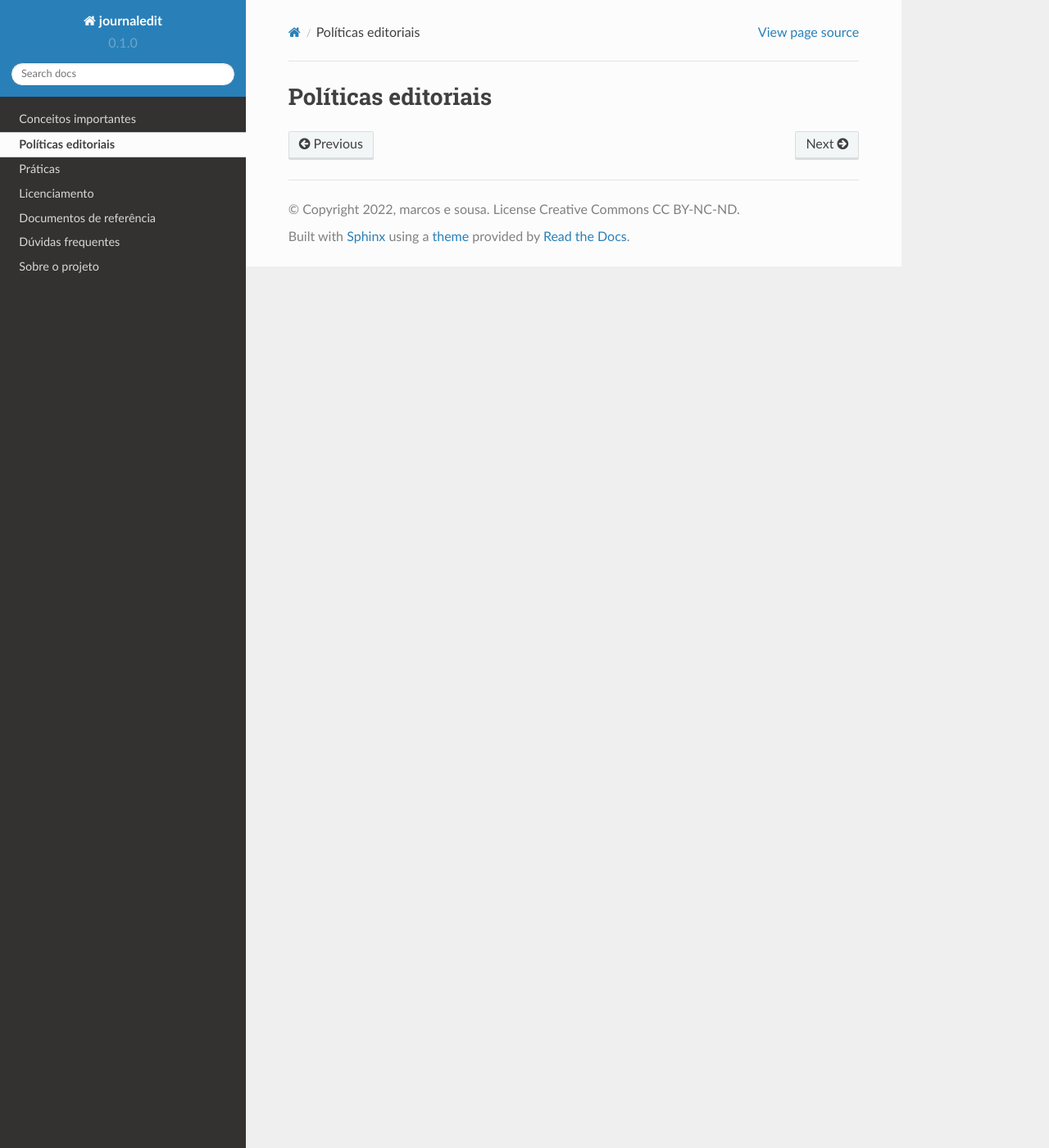
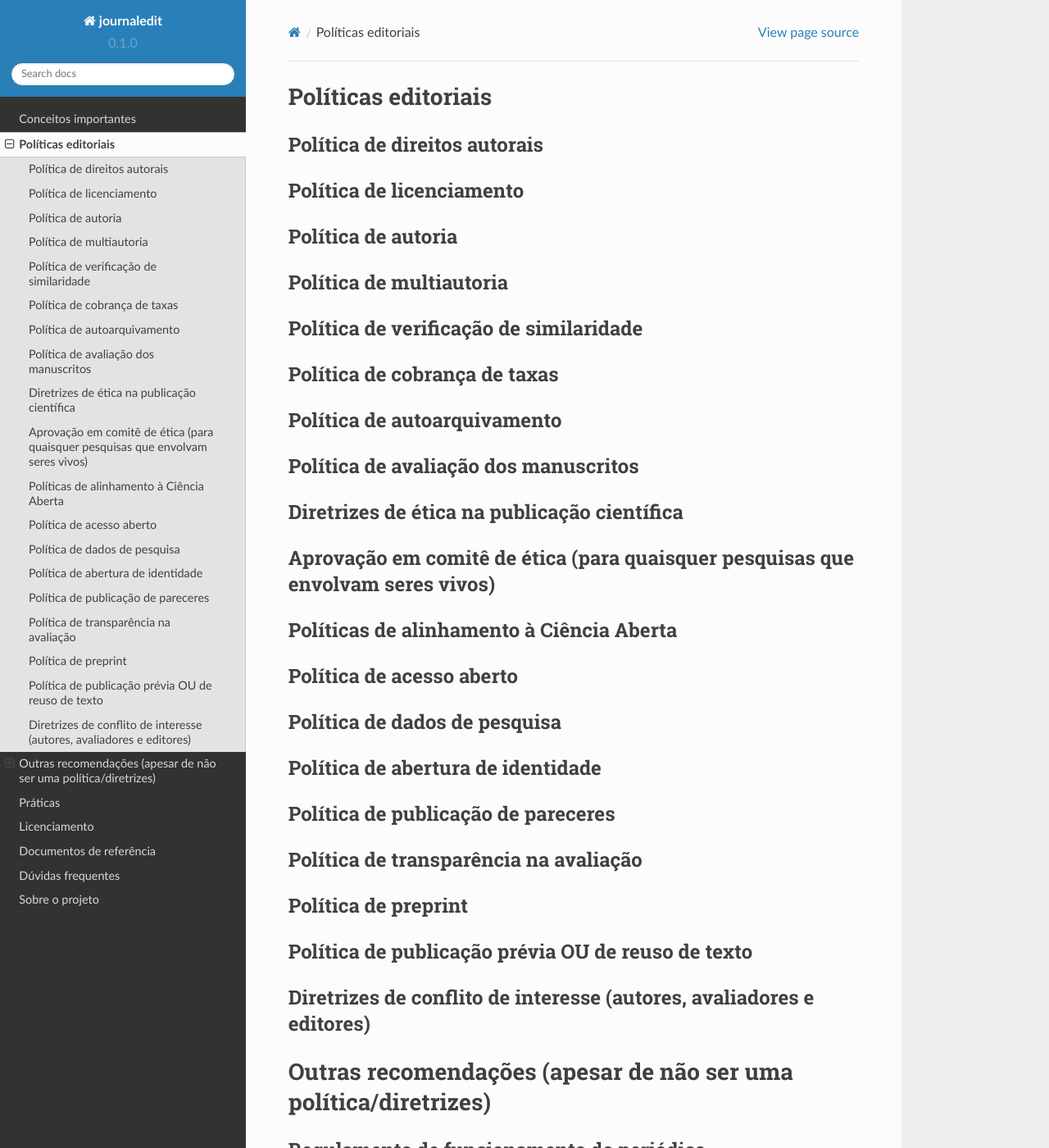
Before and after one commit to marcosesousa/journaledit, a Sphinx documentation site: the page built from docs/source/policies.rst, in a window 1280 px wide and 1400 px high. Shown: the whole window at 82% size. Built offline with Sphinx 7.4.7 and the Read the Docs theme 2.0.0, drawn with Linux system fonts in a browser that asks for light colours; some of the changed text lies outside the part shown.

Commit message:
Update policies.rst

```diff
--- a/docs/source/policies.rst
+++ b/docs/source/policies.rst
@@ -1,2 +1,82 @@
 Políticas editoriais
 ====================
+
+Política de direitos autorais
+-----------------------------
+
+Política de licenciamento
+-------------------------
+
+Política de autoria
+-------------------
+
+Política de multiautoria
+------------------------
+
+Política de verificação de similaridade
+---------------------------------------
+
+Política de cobrança de taxas
+-----------------------------
+
+Política de autoarquivamento
+----------------------------
+
+Política de avaliação dos manuscritos
+-------------------------------------
+
+Diretrizes de ética na publicação científica
+--------------------------------------------
+
+Aprovação em comitê de ética (para quaisquer pesquisas que envolvam seres vivos)
+--------------------------------------------------------------------------------
+
+Políticas de alinhamento à Ciência Aberta
+-----------------------------------------
+
+Política de acesso aberto
+-------------------------
+
+Política de dados de pesquisa
+-----------------------------
+
+Política de abertura de identidade
+----------------------------------
+
+Política de publicação de pareceres
+-----------------------------------
+
+Política de transparência na avaliação
+--------------------------------------
+
+Política de preprint
+--------------------
+
+Política de publicação prévia OU de reuso de texto
+--------------------------------------------------
+
+Diretrizes de conflito de interesse (autores, avaliadores e editores)
+---------------------------------------------------------------------
+
+Outras recomendações (apesar de não ser uma política/diretrizes)
+================================================================
+Regulamento de funcionamento do periódico
+-----------------------------------------
+
+Orientações aos pareceristas/avaliadores
+----------------------------------------
+
+Orientações aos editores
+------------------------
+
+Recomendação de checklist na entrada
+------------------------------------
+
+Recomendação de checklist pré-publicação
+----------------------------------------
+
+Recomendação de atendimento à Lei Geral de Proteção de dados
+------------------------------------------------------------
+
+Recomendação de informações e disposição das informações na versão publicada
+----------------------------------------------------------------------------
```
